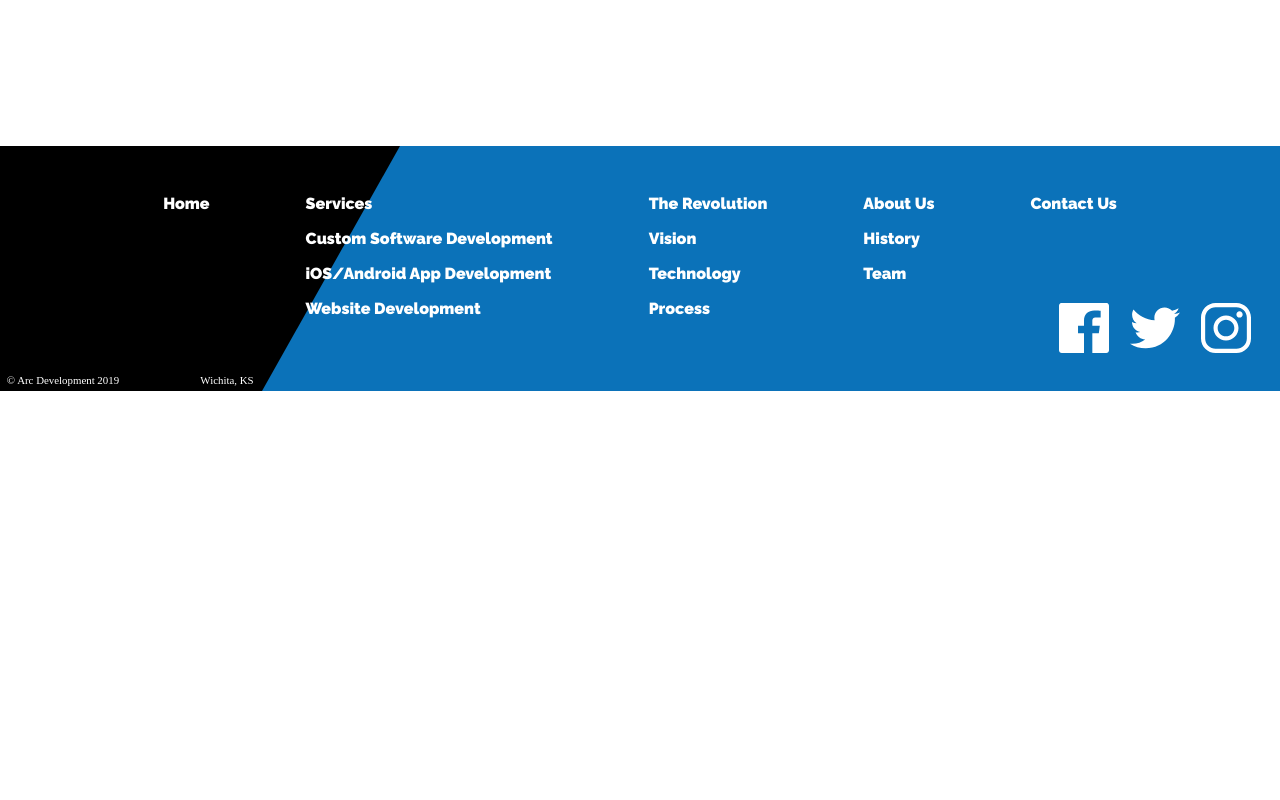
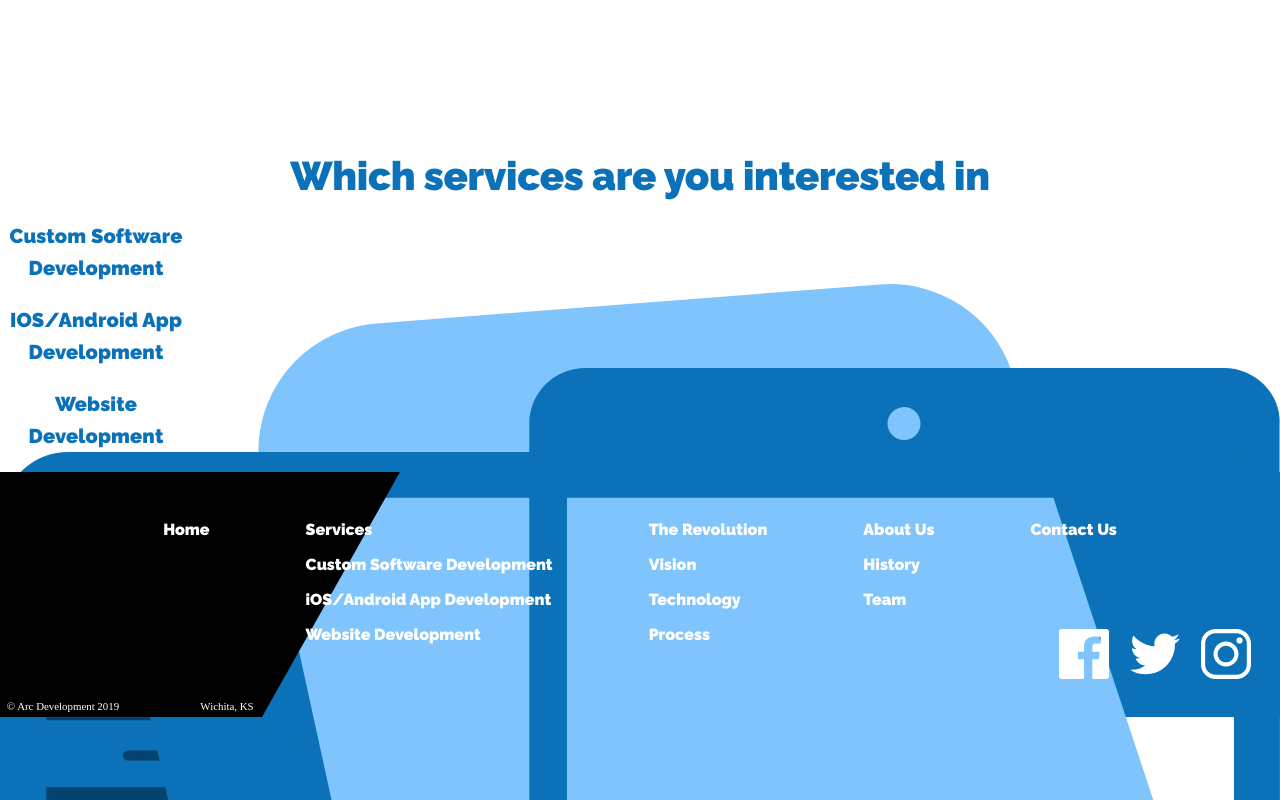
Before and after one commit to huyviet1995/material-ui-tutorial-1, a React (Create React App) app: page /estimate in a window 1280 px wide. Shown: the part 750-1550 px from the top of the page. Before the commit the page ends 1141 px from the top, so only its background shows below. Built offline with nearby package versions, Linux system fonts and the light colour scheme.

Commit message:
Adding page title and subtitles

```diff
--- a/src/components/Estimate.js
+++ b/src/components/Estimate.js
@@ -55,6 +55,45 @@ export default function Estimate() {
             <Grid item container direction="column">
                 <Lottie options={defaultOptions} height="100%" width="100%" />
             </Grid>
+            <Grid item container direction="column">
+                <Grid item>
+                    <Typography variant="h2" align="center" style={{ fontWeight: 300 }} gutterBottom>
+                        Which services are you interested in
+                    </Typography>
+                </Grid>
+                <Grid item container>
+                    <Grid item container direction="column">
+                        <Grid item container direction="column">
+                            <Grid item style={{ maxWidth: '12em' }}>
+                                <Typography variant="h6" align="center">Custom Software Development</Typography>
+                            </Grid>
+                            <Grid item>
+                                <img src={software} alt="three floating screens" />
+                            </Grid>
+                        </Grid>
+                    </Grid>
+                    <Grid item container direction="column">
+                        <Grid item container direction="column">
+                            <Grid item style={{ maxWidth: '12em' }}>
+                                <Typography variant="h6" align="center">IOS/Android App Development</Typography>
+                            </Grid>
+                            <Grid item>
+                                <img src={mobile} alt="phones and tablet outline" />
+                            </Grid>
+                        </Grid>
+                    </Grid>
+                    <Grid item container direction="column">
+                        <Grid item container direction="column">
+                            <Grid item style={{ maxWidth: '12em' }}>
+                                <Typography variant="h6" align="center">Website Development</Typography>
+                            </Grid>
+                            <Grid item>
+                                <img src={website} alt="computer outline" />
+                            </Grid>
+                        </Grid>
+                    </Grid>
+                </Grid>
+            </Grid>
         </Grid>
     )
 }
--- a/src/components/ui/Theme.js
+++ b/src/components/ui/Theme.js
@@ -49,6 +49,11 @@ const theme = createTheme({
       fontSize: "1.75rem",
       color: `${arcBlue}`,
       fontWeight: 700,
+    },
+    h6: {
+      fontWeight: 500,
+      fontFamily: "Raleway",
+      color: arcBlue,
     },
     subtitle1: {
       fontSize: "1.25rem",
```
Also changed, not shown: 1 other file (tests, documents, lock files or other folders).
